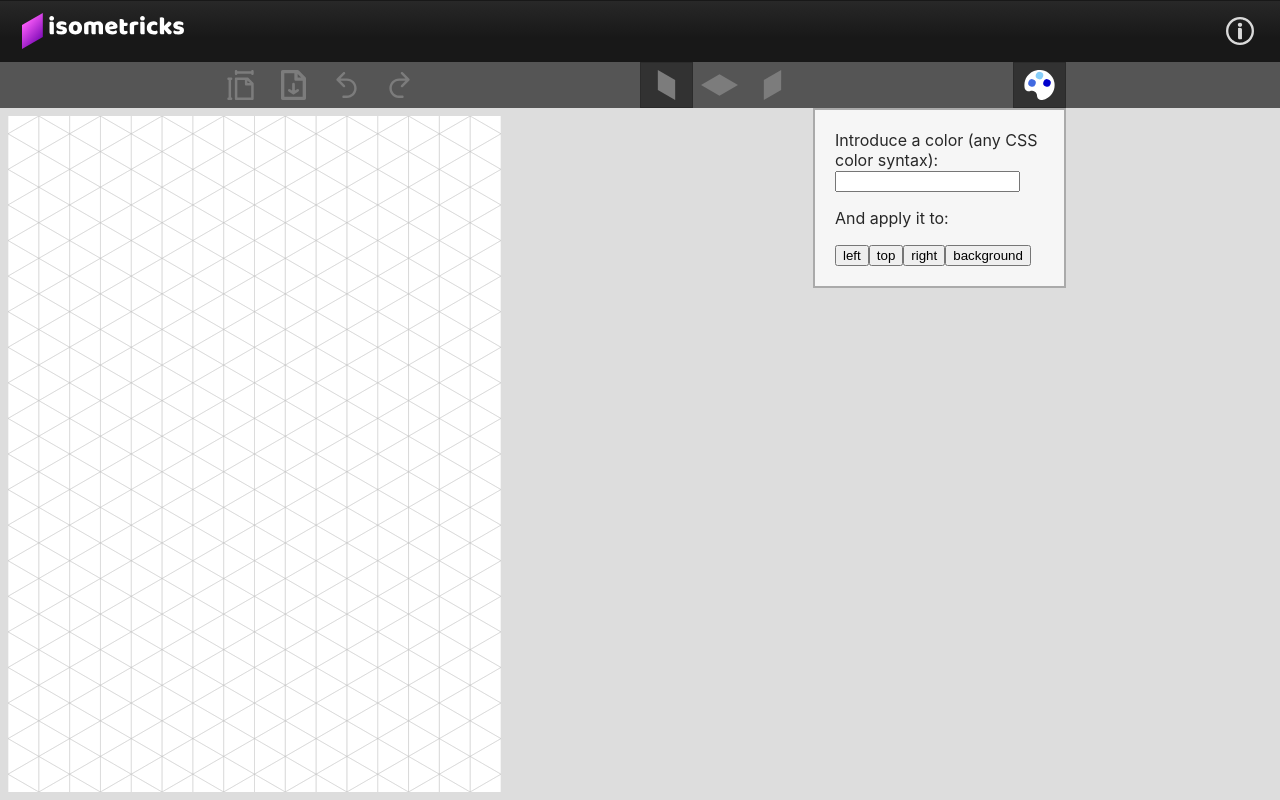
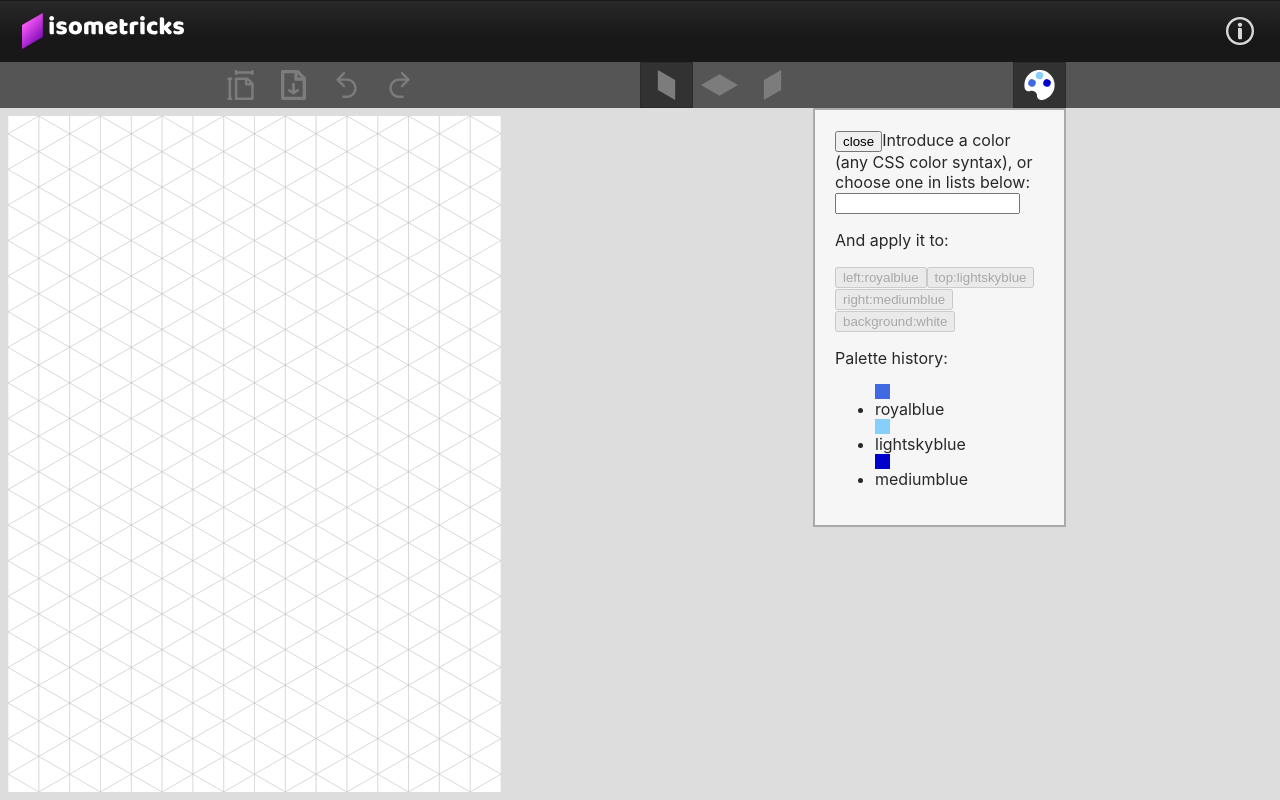
Before and after one commit to NicolasLetellier/isometricks, a React (Create React App) app: page / in a window 1280 px wide. Both pictures are taken after a click on the button 1039 px from the left and 85 px from the top of the page. Built offline with nearby package versions, Linux system fonts and the light colour scheme.

Commit message:
complete full functionality of palette feature

```diff
--- a/src/editor/toolbar/Palette.js
+++ b/src/editor/toolbar/Palette.js
@@ -9,9 +9,16 @@ function Palette({
   setSelectedColors
 }) {
   const [inputColor, setInputColor] = useState('');
+  // initialize colorHistory array with default start colors
+  const [colorHistory, setColorHistory] = useState([
+    selectedColors.right,
+    selectedColors.top,
+    selectedColors.left
+  ]);
 
   function closeDialog() {
     setOnDialog(null);
+    setInputColor('');
   }
 
   function toogleDialog() {
@@ -26,9 +33,41 @@ function Palette({
     // colorTarget can only be one of the selectedColors keys:
     // left, top, right or background
     setSelectedColors((previousColors) => {
-      previousColors[colorTarget] = color;
-      return previousColors;
+      const copiedColors = Object.assign({}, previousColors);
+      copiedColors[colorTarget] = color;
+      return copiedColors;
     })
+    addToColorHistory(color);
+    setInputColor('');
+  }
+
+  function addToColorHistory(color) {
+    setColorHistory((previousHistory) => {
+      const copiedHistory = previousHistory.slice();
+      if (!copiedHistory.includes(color)) {
+        copiedHistory.push(color);
+      }
+      return copiedHistory;
+    });
+  }
+
+  function colorHistoryListItems() {
+    const copiedHistory = colorHistory.slice();
+    return copiedHistory.reverse().map((color) => (
+      <li
+        onClick={() => setInputColor(color)}
+      >
+        <div
+          style={{
+            backgroundColor: color,
+            width: '15px',
+            height: '15px'
+          }}
+        >
+        </div>
+        {color}
+      </li>
+    ));
   }
 
   return (
@@ -80,7 +119,13 @@ function Palette({
       {onDialog === 'palette' && (
         <div className="palette-wrapper">
           <div className="palette-dropdown">
-            <label>Introduce a color (any CSS color syntax):</label>
+            <button
+              type="button"
+              onClick={() => closeDialog()}
+            >
+              close
+            </button>
+            <label>Introduce a color (any CSS color syntax), or choose one in lists below:</label>
             <input
               value={inputColor}
               onChange={(event) => setInputColor(event.target.value)}
@@ -88,25 +133,41 @@ function Palette({
             </input>
             <p>And apply it to:</p>
             <button
+              type="button"
+              disabled={inputColor === ''}
               onClick={() => applyColor(inputColor, 'left')}
             >
-              left
+              left:
+              {selectedColors.left}
             </button>
             <button
+              type="button"
+              disabled={inputColor === ''}
               onClick={() => applyColor(inputColor, 'top')}
             >
-              top
+              top:
+              {selectedColors.top}
             </button>
             <button
+              type="button"
+              disabled={inputColor === ''}
               onClick={() => applyColor(inputColor, 'right')}
             >
-              right
+              right:
+              {selectedColors.right}
             </button>
             <button
+              type="button"
+              disabled={inputColor === ''}
               onClick={() => applyColor(inputColor, 'background')}
             >
-              background
+              background:
+              {selectedColors.background}
             </button>
+            <p>Palette history:</p>
+            <ul>
+              {colorHistoryListItems()}
+            </ul>
           </div>
         </div>
       )}
```
